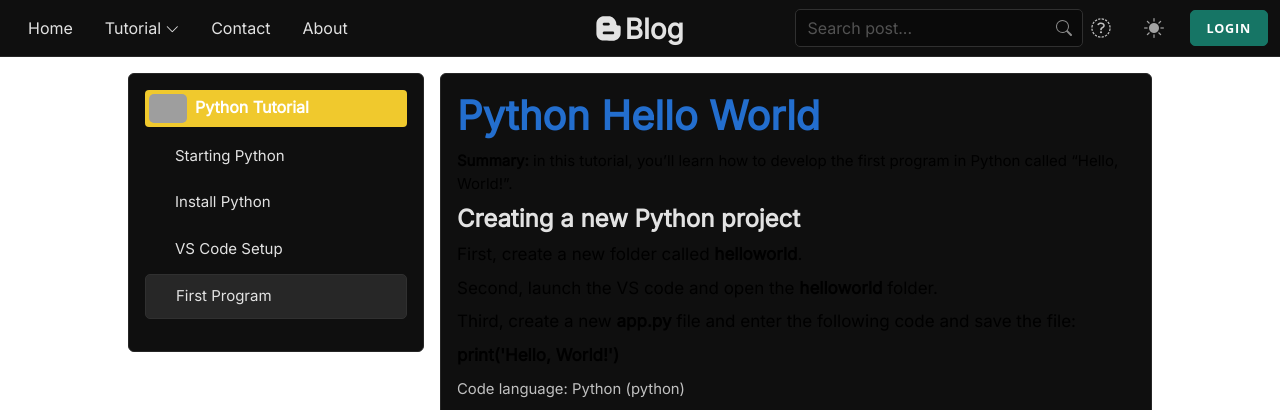
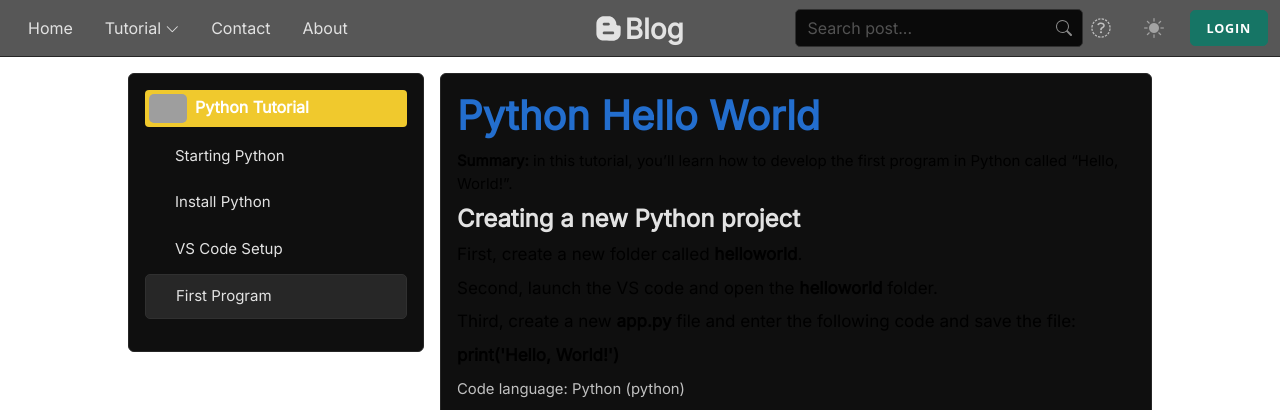
Before and after one commit to anuraagnagar/codera, a Flask app: page /tutorial/python/first-program in a window 1280 px wide. Shown: the top 410 px of the page. Run offline with Flask 3, Linux system fonts and the light colour scheme; parts of the project's set-up code (start-up, migrations or seed data) failed here and were passed over; some libraries are stand-ins or nearby versions; grey boxes are pictures that could not be loaded.

Commit message:
Updated styles.css

```diff
--- a/flask_blog/static/css/styles.css
+++ b/flask_blog/static/css/styles.css
@@ -955,18 +955,19 @@
 
 
 nav.navbar {
-  background-color: var(--cs-color-bg-200);
+  background-color: var(--cs-color-bg-nav);
   border-bottom-color: currentcolor;
   border-bottom-style: none;
   border-bottom-width: 0px;
-  margin-bottom: 0;
   border: 0;
   border-bottom: 1px solid var(--cs-color-100);
+  margin-bottom: 0;
   padding: 0;
   transition: all var(--cs-transition-200) ease-in-out;
 }
 
 .navbar {
+  backdrop-filter: blur(15px);
   position: relative;
   display: flex;
   flex-wrap: wrap;
@@ -1594,6 +1595,7 @@
   z-index: 1040;
   width: 100vw;
   height: 100vh;
+  backdrop-filter: none;
   background-color: #000;
 }
 
```
